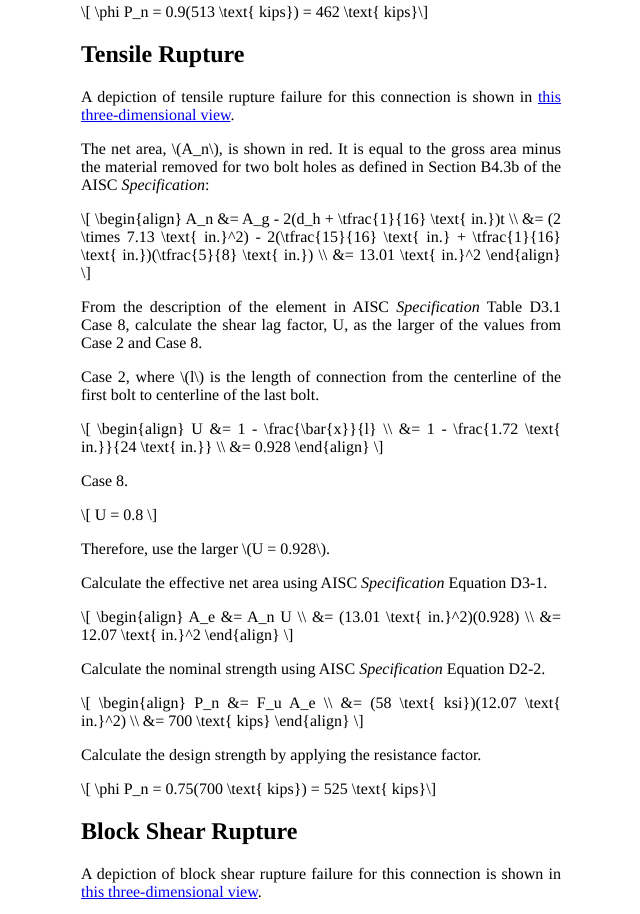
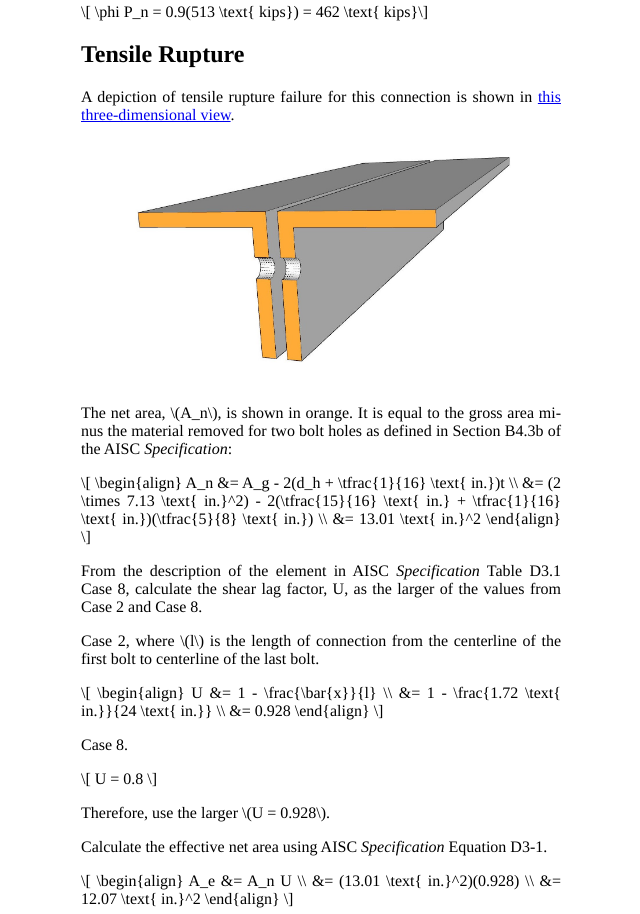
Before and after one commit to aisc-org/aisc-model-viewer, a website built with webpack: page src/double-angle/calculations.html in a window 1280 px wide. Shown: the part 1154-2068 px from the top of the page, without its empty margins (319-959 px from the left). Built offline with nearby package versions, Linux system fonts and the light colour scheme.

Commit message:
Add view of net area to calculations page
I'm not totally happy with this, but I wanted to at least have a
placeholder, and this was really easy to get.

```diff
--- a/src/double-angle/calculations.html
+++ b/src/double-angle/calculations.html
@@ -43,9 +43,11 @@
     <h2>Tensile Rupture</h2>
     <p>A depiction of tensile rupture failure for this connection is shown in <a href="#Tensile-rupture">this three-dimensional view</a>.</p>
 
-    <!-- @todo add figure showing the net area -->
+    <figure>
+        <img src="./calcs-net-area.jpg" alt="View of the cut surface of the model, with the net area highlighted in orange.">
+    </figure>
 
-    <p>The net area, \(A_n\), is shown in red. It is equal to the gross area minus the material removed for two bolt holes as defined in Section B4.3b of the AISC <i>Specification</i>:</p>
+    <p>The net area, \(A_n\), is shown in orange. It is equal to the gross area minus the material removed for two bolt holes as defined in Section B4.3b of the AISC <i>Specification</i>:</p>
 
     <p>\[ \begin{align}
             A_n &= A_g - 2(d_h + \tfrac{1}{16} \text{ in.})t \\
--- a/src/double-angle/double-angle.ts
+++ b/src/double-angle/double-angle.ts
@@ -9,6 +9,7 @@ import pathToMoreFun from './more_fun.html'
 import pathToPhoto from './Photo.html'
 import './Photo.jpg'
 import './double-angle.svg'
+import './calcs-net-area.jpg'
 
 const app = new App({
     title: 'Double Angle Connection',
```
Also changed, not shown: src/double-angle/calcs-net-area.jpg (added).
